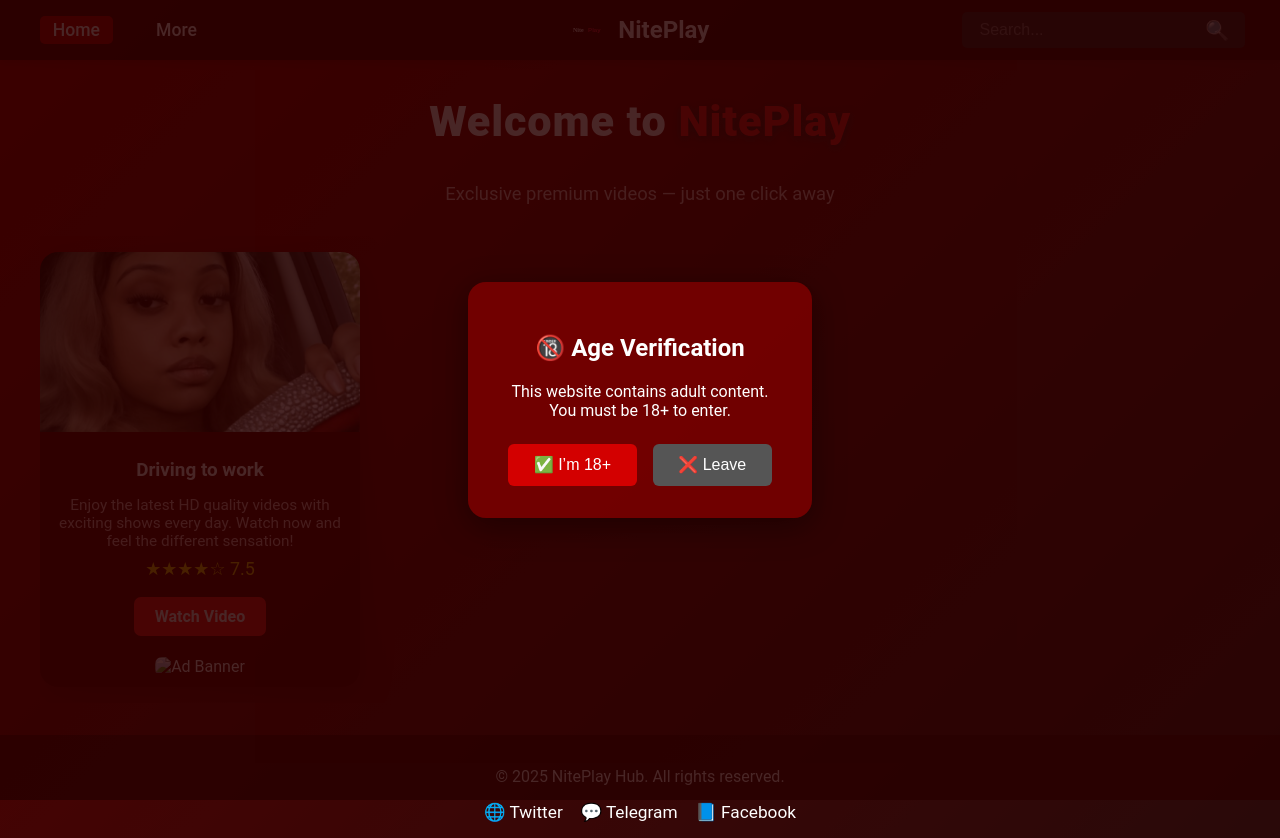
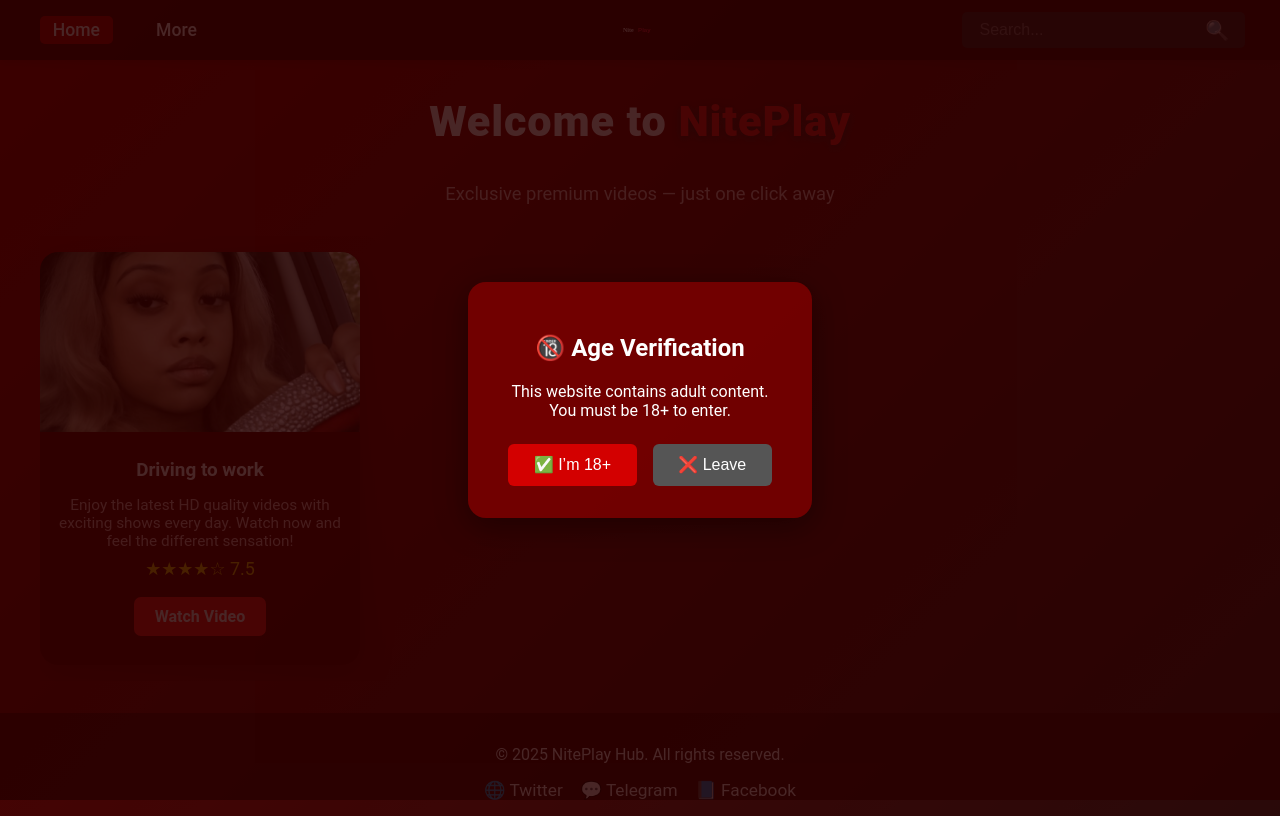
Before and after one commit to niteplayhub/niteplayhub.github.io, a plain HTML site: page index.html in a window 1280 px wide. After the commit the page ends 816 px from the top, so only its background shows below. Drawn offline with Linux system fonts and the light colour scheme.

Commit message:
Update index.html

```diff
--- a/index.html
+++ b/index.html
@@ -7,7 +7,7 @@
   <meta name="description" content="Watch exclusive premium videos only on NitePlay Hub.">
   <meta property="og:title" content="NitePlay Hub — Premium Videos">
   <meta property="og:description" content="Watch exclusive premium videos only on NitePlay Hub.">
-  <meta property="og:image" content="https://niteplayhub.github.io/asset/1.jpg">
+  <meta property="og:image" content="https://niteplayhub.github.io/asset/Drivingtowork.jpg">
   <meta property="og:type" content="website">
   <link rel="icon" href="asset/favicon.svg" type="image/svg+xml">
   <link rel="stylesheet" href="style.css">
@@ -35,7 +35,6 @@
   <div class="nav-center">
     <div class="logo">
       <img src="asset/logo.svg" alt="NitePlay Logo">
-      <span>NitePlay</span>
     </div>
   </div>
   <div class="nav-right">
@@ -70,7 +69,6 @@
             </div>
             <a href="https://niteplayhub.github.io/lZOuIWsU1.mp4" class="btn watch-btn">Watch Video</a>
             <div class="ad-banner">
-              <img src="asset/ad.jpg" alt="Ad Banner">
             </div>
           </div>
         </div>
```
